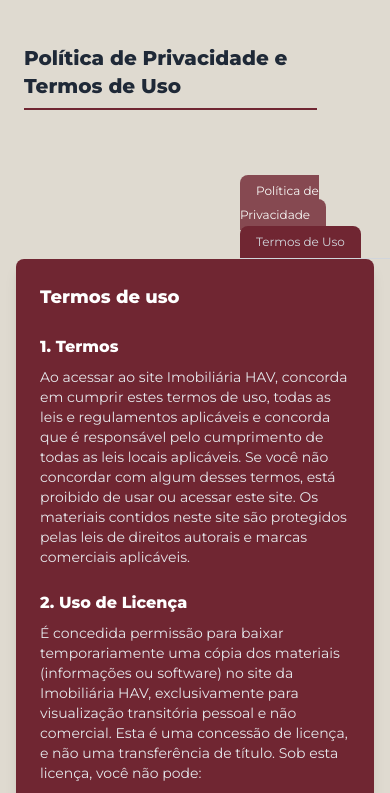
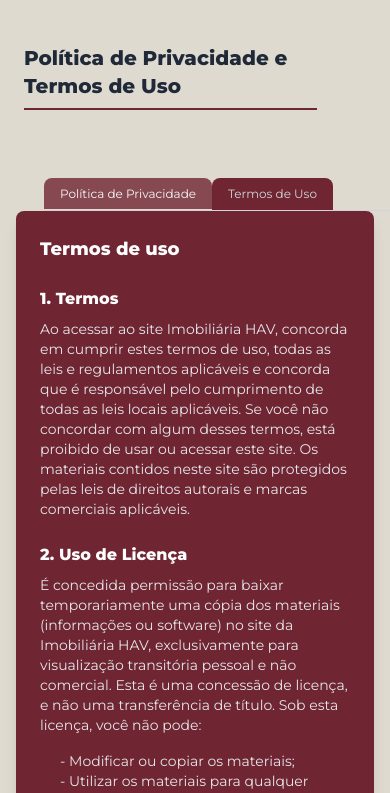
Before and after one commit to gstSenai/Projeto-Final-MI75, a Next.js app in the folder front-end-imobiliaria/: page /TermosUso in a window 390 px wide. Shown: the top 793 px of the page. Built offline with nearby package versions, Linux system fonts and the light colour scheme.

Commit message:
100% finalizado responsividade

```diff
--- a/front-end-imobiliaria/src/app/PoliticaPrivacidade/page.tsx
+++ b/front-end-imobiliaria/src/app/PoliticaPrivacidade/page.tsx
@@ -21,7 +21,7 @@ export default function PoliticaPrivacidade() {
           <h2 className="ml-6 w-[75%] text-[26px] md:text-[25px] mt-11 text-xl text-[25px] font-bold text-gray-800 mb-10 border-b-2 border-[#702632] pb-2 w-1/2">
             Política de Privacidade e Termos de Uso
           </h2>
-          <div className="ml-11 md:flex border-b border-gray-300 mt-7 ml-60">
+          <div className="ml-11 md:flex border-b border-gray-300 mt-7">
             <button className="text-xs md:text-sm px-4 py-2 bg-[#702632] text-white rounded-t-lg hover:bg-[#4B151E] transition">
               Política de Privacidade
             </button>
--- a/front-end-imobiliaria/src/app/TermosUso/page.tsx
+++ b/front-end-imobiliaria/src/app/TermosUso/page.tsx
@@ -15,7 +15,7 @@ export default function TermosUso() {
                     <h2 className="ml-6 w-[75%] text-[26px] md:text-[25px] mt-11 text-xl text-[25px] font-bold text-gray-800 mb-10 border-b-2 border-[#702632] pb-2 w-1/2">
                         Política de Privacidade e Termos de Uso
                     </h2>
-                    <div className="ml-11 md:flex border-b border-gray-300 mt-7 ml-60">
+                    <div className="ml-11 md:flex border-b border-gray-300 mt-7">
                         <a href='/PoliticaPrivacidade' className="text-xs md:text-sm px-4 py-2 bg-[#702632] text-white rounded-t-lg opacity-80 hover:bg-[#4B151E] transition">
                             Política de Privacidade
                         </a>
```
